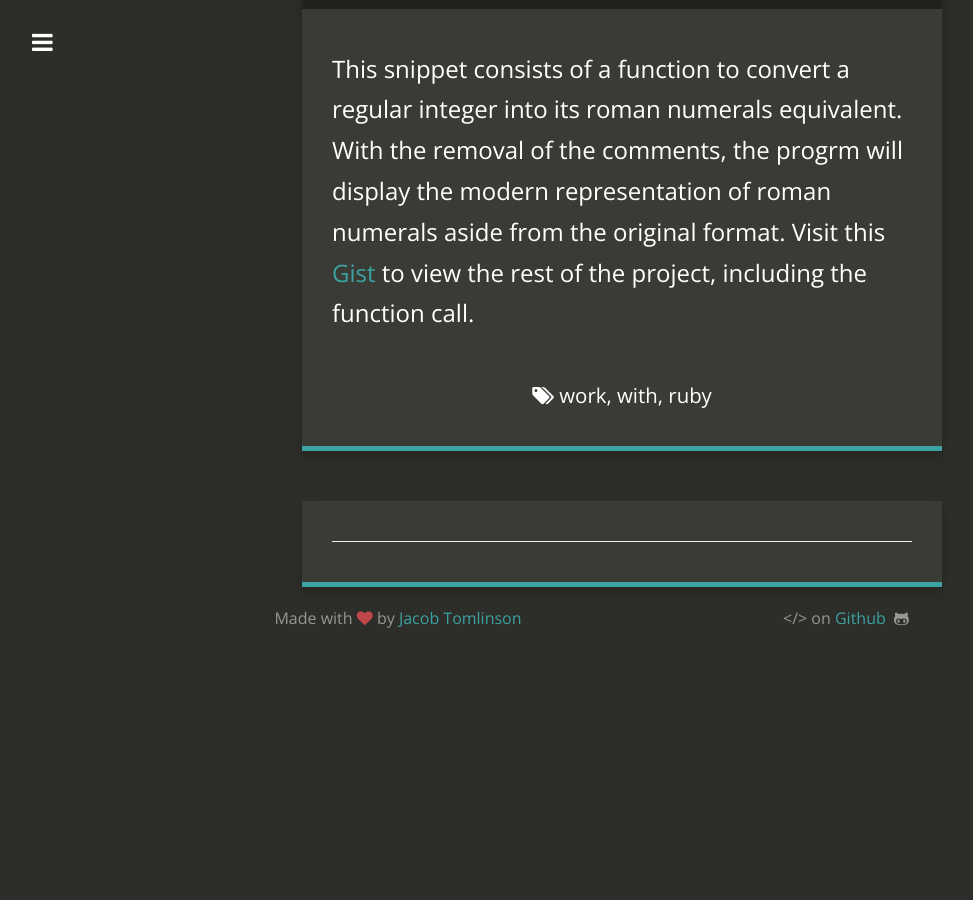
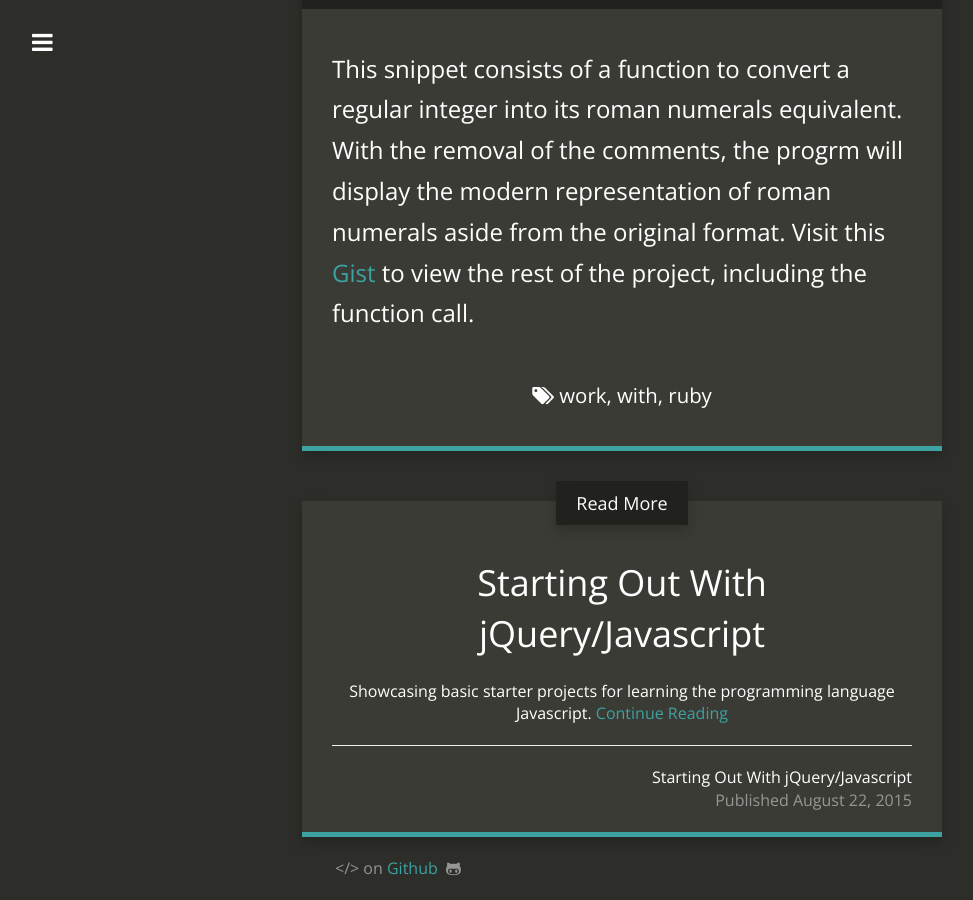
Before and after one commit to rh0delta/rh0delta.github.io, a Jekyll site: the page built from _posts/2015-08-09-my-work-with-ruby.md, in a window 1280 px wide and 900 px high, scrolled down 2490 px. Shown: the whole window, without its empty margins (18-991 px from the left). Built offline with Jekyll 4.4.1, drawn with Linux system fonts in a browser that asks for light colours; nearby versions of some CDN libraries; Markdown is read by kramdown in place of the engine named in the settings; before the commit the page ends 3140 px from its top, so only the background shows below that.

Commit message:
added javascript-jquery post and removed unecessaries

````diff
--- a/_config.yml
+++ b/_config.yml
@@ -17,7 +17,7 @@ linkedin_link: http://linkedin.com/in/nayyirjutha
 stackoverflow_link: http://stackoverflow.com/users/4297487/rh0delta?tab=profile
 
 # Footer
-footer_left: "Made with <i class=\"fa fa-heart\"></i> by <a href=\"https://twitter.com/_JacobTomlinson\">Jacob Tomlinson</a>"
+
 footer_right: "&lt;/&gt; on <a href=\"https://github.com/rh0delta\">Github</a> &nbsp;<i class=\"fa fa-github-alt\"></i>"
 
 # Build settings
--- a/_includes/footer.html
+++ b/_includes/footer.html
@@ -1,7 +1,4 @@
 <div class="footer clearfix">
-  <div class="col-md-6">
-    {{ site.footer_left }}
-  </div>
   <div class="col-md-6">
     {{ site.footer_right }}
   </div>
--- /dev/null
+++ b/_posts/2015-08-22-starting-out-with-javascript.md
@@ -0,0 +1,27 @@
+---
+layout: post
+title: "Starting Out With jQuery/Javascript"
+date: 2015-08-22 18:55:34
+author: Nayyir Jutha
+summary: Showcasing basic starter projects for learning the programming language Javascript.
+categories: jekyll
+thumbnail: heart
+tags:
+ - work
+ - with
+ - javscript
+ - jquery
+---
+
+#Find the Longest Word
+
+```
+function findLongestWord(words) {
+    var sortArr = words.sort(function(a,b){
+      return b.length - a.length;
+    });
+    return sortArr[0];
+  }
+
+```
+With this little function the largest word in an array is returned. Only a few lines of code can do so much, this function clearly exemplifies the power of the Javascript programming language.
````
